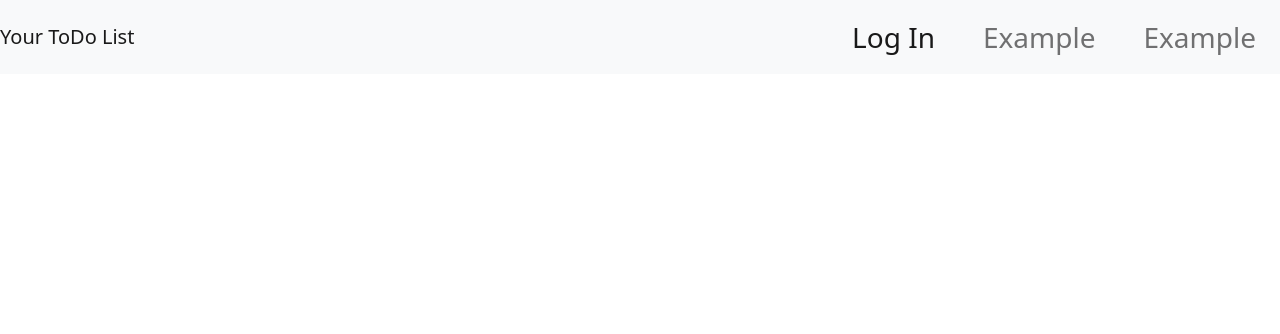
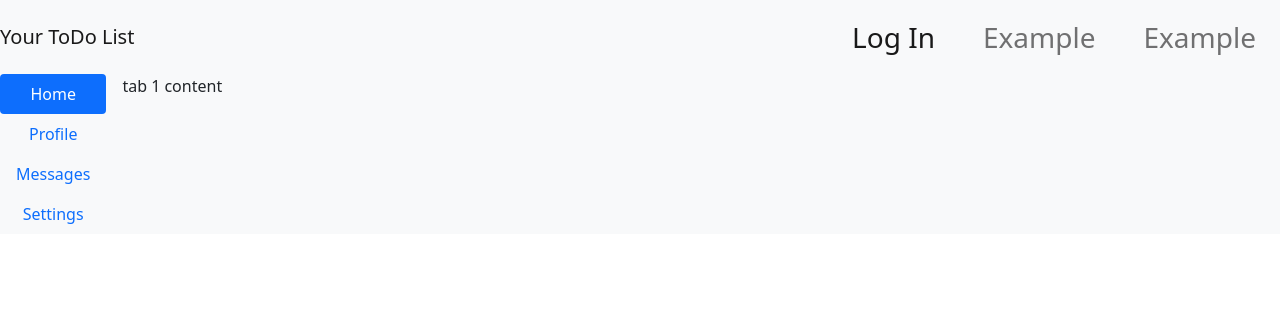
Before and after one commit to RokerDev/ToDoListWebApp, a Flask app: page / in a window 1280 px wide. Shown: the top 334 px of the page. Run offline with Flask 2, Linux system fonts and the light colour scheme; some libraries are stand-ins or nearby versions.

Commit message:
feat: add vertical nav with tabs

```diff
--- a/templates/index.html
+++ b/templates/index.html
@@ -2,6 +2,29 @@
 
 {% block content %}
 
+<div class="d-flex align-items-start bg-light">
+  <div class="nav flex-column nav-pills me-3" id="v-pills-tab" role="tablist" aria-orientation="vertical">
+    <button class="nav-link active" id="v-pills-home-tab" data-bs-toggle="pill" data-bs-target="#v-pills-home" type="button" role="tab" aria-controls="v-pills-home" aria-selected="true">Home</button>
+    <button class="nav-link" id="v-pills-profile-tab" data-bs-toggle="pill" data-bs-target="#v-pills-profile" type="button" role="tab" aria-controls="v-pills-profile" aria-selected="false">Profile</button>
+    <button class="nav-link" id="v-pills-messages-tab" data-bs-toggle="pill" data-bs-target="#v-pills-messages" type="button" role="tab" aria-controls="v-pills-messages" aria-selected="false">Messages</button>
+    <button class="nav-link" id="v-pills-settings-tab" data-bs-toggle="pill" data-bs-target="#v-pills-settings" type="button" role="tab" aria-controls="v-pills-settings" aria-selected="false">Settings</button>
+  </div>
+  <div class="tab-content" id="v-pills-tabContent">
+    <div class="tab-pane fade show active" id="v-pills-home" role="tabpanel" aria-labelledby="v-pills-home-tab">
+        tab 1 content
+    </div>
+    <div class="tab-pane fade" id="v-pills-profile" role="tabpanel" aria-labelledby="v-pills-profile-tab">
+        tab 2 content
+    </div>
+    <div class="tab-pane fade" id="v-pills-messages" role="tabpanel" aria-labelledby="v-pills-messages-tab">
+        tab 3 content
+    </div>
+    <div class="tab-pane fade" id="v-pills-settings" role="tabpanel" aria-labelledby="v-pills-settings-tab">
+        tab 4 content
+    </div>
+  </div>
+</div>
 
 
+</div>
 {% endblock %}
```
